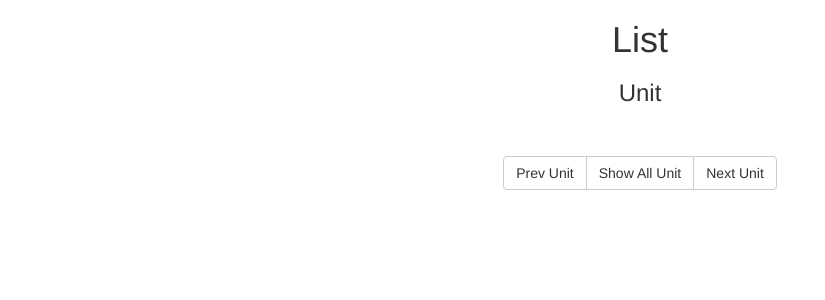
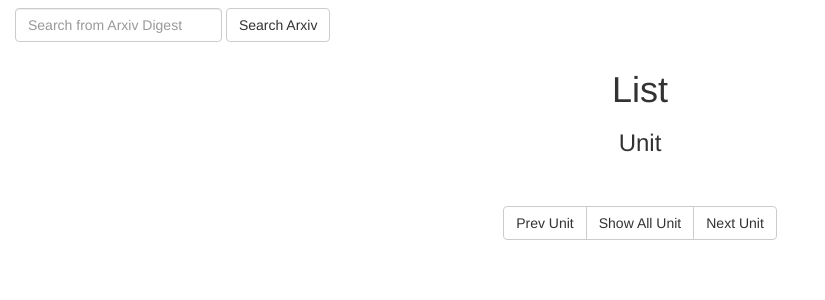
Before and after one commit to AuCson/GRE-3000-Memory-Helper, a Django app: template verbal/templates/verbal.html in a window 1280 px wide. Shown: the top 300 px of the page, without its empty margins (0-825 px from the left). Run offline with Django 3.2, Linux system fonts and the light colour scheme; the template is opened without the code that fills it, so the values that code supplies are empty; some libraries are stand-ins or nearby versions.

Commit message:
add search

```diff
--- a/verbal/templates/verbal.html
+++ b/verbal/templates/verbal.html
@@ -12,6 +12,12 @@
     <title>GRE3000 填空练习</title>
   </head>
   <body>
+      <form class="navbar-form navbar-left" action="" role="search">
+          <div class="form-group">
+              <input type="text" class="form-control" id="search_input" placeholder="Search from Arxiv Digest">
+          </div>
+          <button class="btn btn-default" id="search">Search Arxiv</button>
+      </form>
     <div class="container-fluid">
         <div class="row">
             <div class="col-md-6 col-md-offset-3">
@@ -23,7 +29,7 @@
                 </h3>
                 <br>
             </div>
-            <div class="col-md-8 col-md-offset-2">
+            <div class="col-md-6 col-md-offset-3">
                 <div class="panel-group" id="accordion" role="tablist" aria-multiselectable="true">
                     {% for verbal in verbal_list %}
                       <div class="panel panel-default">
@@ -65,5 +71,11 @@
     <!-- 最新版本的 Bootstrap 核心 CSS 文件 -->
     <script src="https://cdn.bootcss.com/jquery/1.12.4/jquery.min.js"></script>
     <script src="https://cdn.bootcss.com/bootstrap/3.3.7/js/bootstrap.min.js" integrity="sha384-Tc5IQib027qvyjSMfHjOMaLkfuWVxZxUPnCJA7l2mCWNIpG9mGCD8wGNIcPD7Txa" crossorigin="anonymous"></script>
+    <script>
+        $('form').submit(function(){
+          window.location.href = '{% url "verbal" %}?uid=1&lid=' + $('input').val();
+          return false;
+        })
+    </script>
   </body>
 </html>
```
